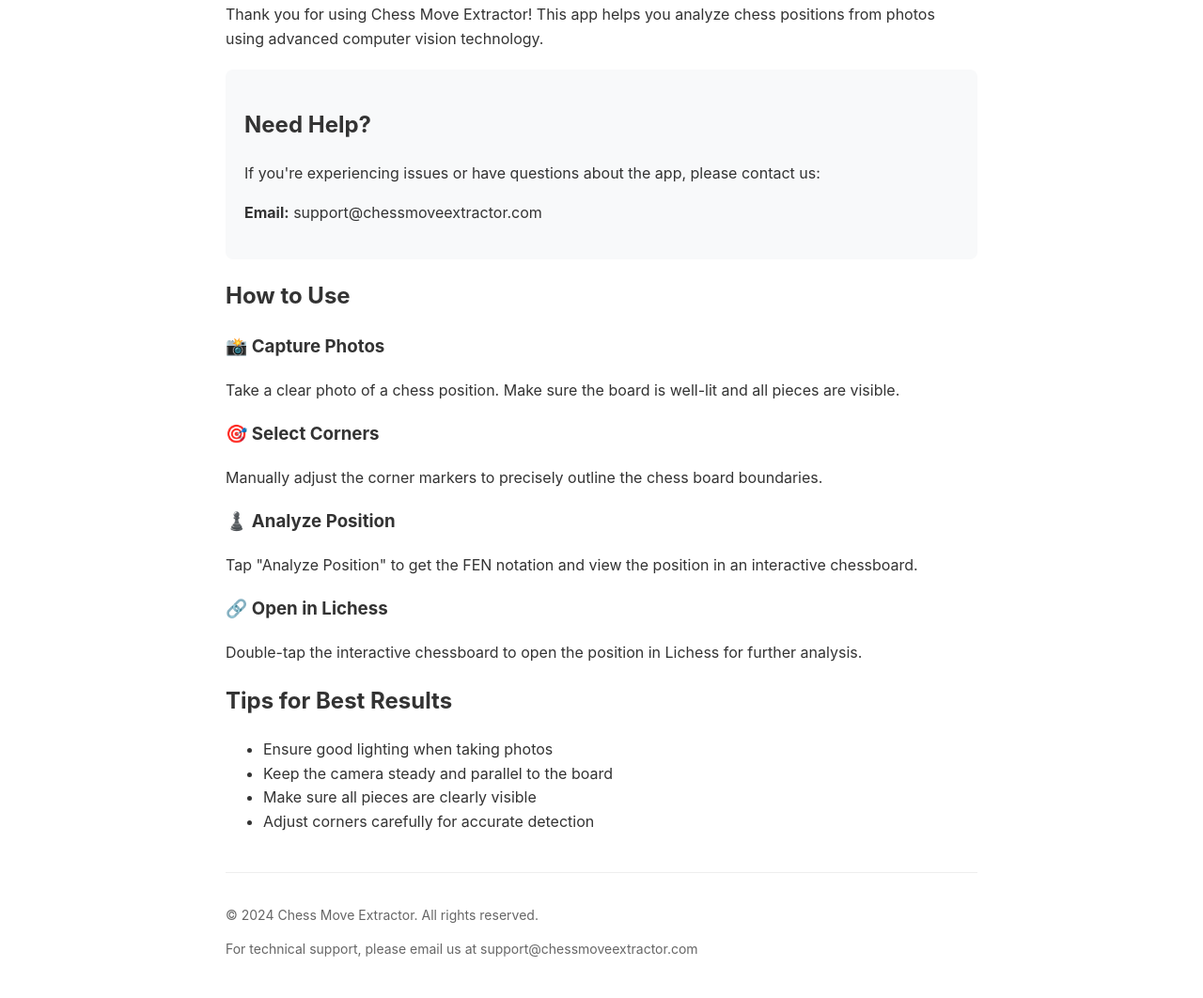
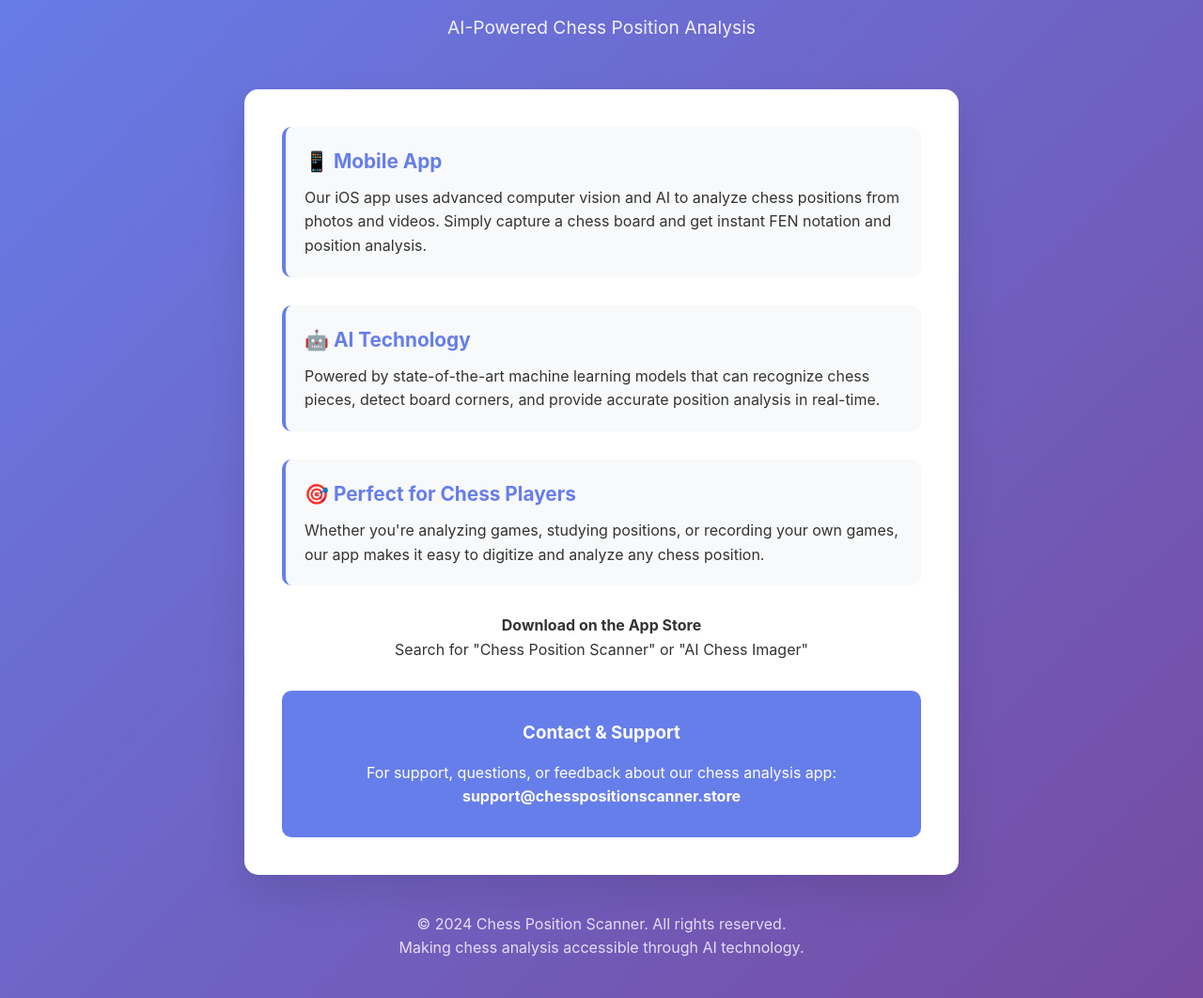
Before and after one commit to afka2d/chessmoveextractor_c, a plain HTML site: page index.html in a window 1280 px wide. Shown: the part 123-1185 px from the top of the page at 94% size. Drawn offline with Linux system fonts and the light colour scheme.

Commit message:
Add company website for iOS App Store requirement

```diff
--- a/index.html
+++ b/index.html
@@ -3,82 +3,146 @@
 <head>
     <meta charset="UTF-8">
     <meta name="viewport" content="width=device-width, initial-scale=1.0">
-    <title>Chess Move Extractor - Support</title>
+    <title>Chess Position Scanner - AI-Powered Chess Analysis</title>
     <style>
+        * {
+            margin: 0;
+            padding: 0;
+            box-sizing: border-box;
+        }
+
         body {
             font-family: -apple-system, BlinkMacSystemFont, 'Segoe UI', Roboto, sans-serif;
+            line-height: 1.6;
+            color: #333;
+            background: linear-gradient(135deg, #667eea 0%, #764ba2 100%);
+            min-height: 100vh;
+        }
+
+        .container {
             max-width: 800px;
             margin: 0 auto;
+            padding: 40px 20px;
+        }
+
+        .header {
+            text-align: center;
+            color: white;
+            margin-bottom: 50px;
+        }
+
+        .header h1 {
+            font-size: 3rem;
+            margin-bottom: 20px;
+            text-shadow: 2px 2px 4px rgba(0,0,0,0.3);
+        }
+
+        .header p {
+            font-size: 1.2rem;
+            opacity: 0.9;
+        }
+
+        .content {
+            background: white;
+            border-radius: 15px;
+            padding: 40px;
+            box-shadow: 0 20px 40px rgba(0,0,0,0.1);
+        }
+
+        .feature {
+            margin-bottom: 30px;
             padding: 20px;
-            line-height: 1.6;
-            color: #333;
+            background: #f8f9fa;
+            border-radius: 10px;
+            border-left: 4px solid #667eea;
         }
-        h1 {
-            color: #2c3e50;
-            border-bottom: 2px solid #3498db;
-            padding-bottom: 10px;
+
+        .feature h3 {
+            color: #667eea;
+            margin-bottom: 10px;
+            font-size: 1.3rem;
         }
+
+        .app-store-badge {
+            text-align: center;
+            margin: 30px 0;
+        }
+
+        .app-store-badge img {
+            height: 60px;
+            border-radius: 10px;
+        }
+
         .contact {
-            background-color: #f8f9fa;
-            padding: 20px;
-            border-radius: 8px;
-            margin: 20px 0;
+            background: #667eea;
+            color: white;
+            padding: 30px;
+            border-radius: 10px;
+            text-align: center;
+            margin-top: 30px;
         }
-        .feature {
-            margin: 15px 0;
+
+        .contact h3 {
+            margin-bottom: 15px;
         }
+
+        .contact a {
+            color: white;
+            text-decoration: none;
+            font-weight: bold;
+        }
+
+        .contact a:hover {
+            text-decoration: underline;
+        }
+
         .footer {
+            text-align: center;
             margin-top: 40px;
-            padding-top: 20px;
-            border-top: 1px solid #eee;
-            color: #666;
-            font-size: 14px;
+            color: white;
+            opacity: 0.8;
         }
     </style>
 </head>
 <body>
-    <h1>Chess Move Extractor - Support</h1>
-
-    <p>Thank you for using Chess Move Extractor! This app helps you analyze chess positions from photos using advanced computer vision technology.</p>
-
-    <div class="contact">
-        <h2>Need Help?</h2>
-        <p>If you're experiencing issues or have questions about the app, please contact us:</p>
-        <p><strong>Email:</strong> support@chessmoveextractor.com</p>
+    <div class="container">
+        <div class="header">
+            <h1>♔ Chess Position Scanner</h1>
+            <p>AI-Powered Chess Position Analysis</p>
         </div>
 
-    <h2>How to Use</h2>
+        <div class="content">
             <div class="feature">
-        <h3>📸 Capture Photos</h3>
-        <p>Take a clear photo of a chess position. Make sure the board is well-lit and all pieces are visible.</p>
+                <h3>📱 Mobile App</h3>
+                <p>Our iOS app uses advanced computer vision and AI to analyze chess positions from photos and videos. Simply capture a chess board and get instant FEN notation and position analysis.</p>
             </div>
 
             <div class="feature">
-        <h3>🎯 Select Corners</h3>
-        <p>Manually adjust the corner markers to precisely outline the chess board boundaries.</p>
+                <h3>🤖 AI Technology</h3>
+                <p>Powered by state-of-the-art machine learning models that can recognize chess pieces, detect board corners, and provide accurate position analysis in real-time.</p>
             </div>
 
             <div class="feature">
-        <h3>♟️ Analyze Position</h3>
-        <p>Tap "Analyze Position" to get the FEN notation and view the position in an interactive chessboard.</p>
+                <h3>🎯 Perfect for Chess Players</h3>
+                <p>Whether you're analyzing games, studying positions, or recording your own games, our app makes it easy to digitize and analyze any chess position.</p>
             </div>
 
-    <div class="feature">
-        <h3>🔗 Open in Lichess</h3>
-        <p>Double-tap the interactive chessboard to open the position in Lichess for further analysis.</p>
+            <div class="app-store-badge">
+                <p><strong>Download on the App Store</strong></p>
+                <p>Search for "Chess Position Scanner" or "AI Chess Imager"</p>
             </div>
 
-    <h2>Tips for Best Results</h2>
-    <ul>
-        <li>Ensure good lighting when taking photos</li>
-        <li>Keep the camera steady and parallel to the board</li>
-        <li>Make sure all pieces are clearly visible</li>
-        <li>Adjust corners carefully for accurate detection</li>
-    </ul>
+            <div class="contact">
+                <h3>Contact & Support</h3>
+                <p>For support, questions, or feedback about our chess analysis app:</p>
+                <p><a href="mailto:support@chesspositionscanner.store">support@chesspositionscanner.store</a></p>
+            </div>
+        </div>
 
         <div class="footer">
-        <p>© 2024 Chess Move Extractor. All rights reserved.</p>
-        <p>For technical support, please email us at support@chessmoveextractor.com</p>
+            <p>&copy; 2024 Chess Position Scanner. All rights reserved.</p>
+            <p>Making chess analysis accessible through AI technology.</p>
+        </div>
     </div>
 </body>
 </html>
```
Lines whose indentation alone changed are shown as unchanged.
